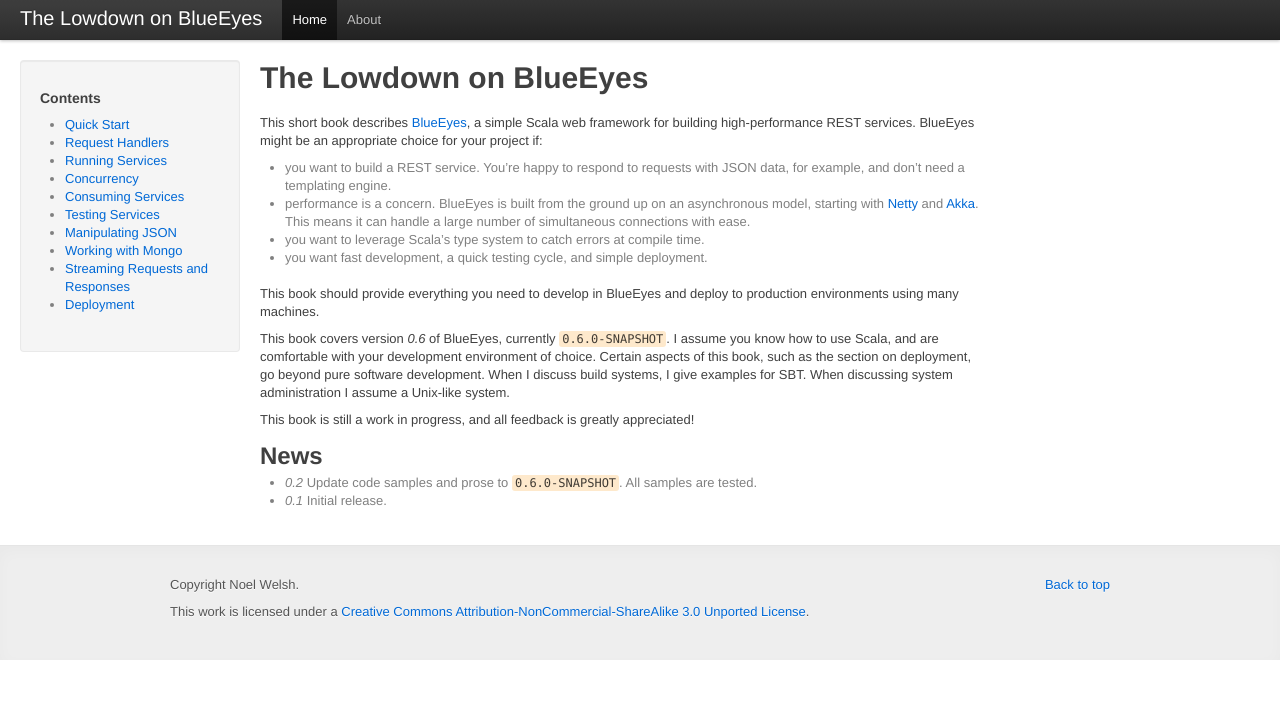
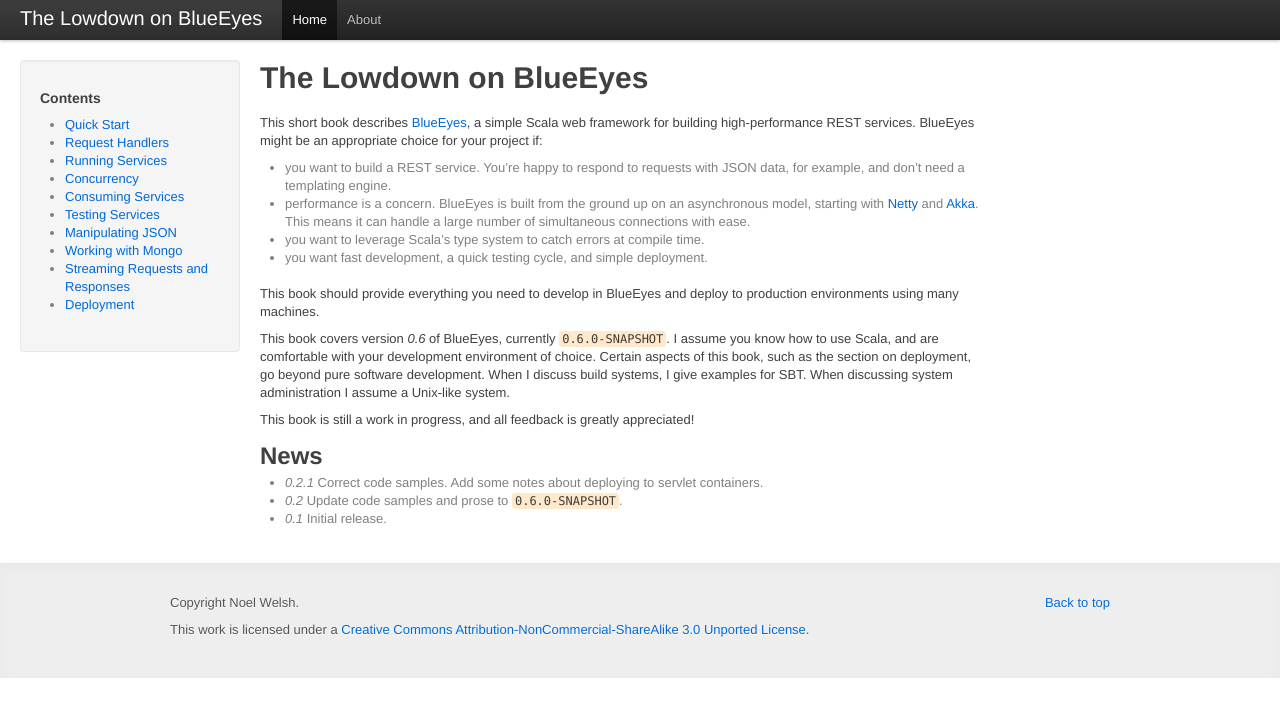
Before and after one commit to noelwelsh/making-eyes, a Jekyll site: the page built from index.markdown, in a window 1280 px wide. Shown: the top 717 px of the page. Built offline with Jekyll 4.4.1, drawn with Linux system fonts in a browser that asks for light colours.

Commit message:
Note updates in the news section.

```diff
--- a/index.markdown
+++ b/index.markdown
@@ -18,5 +18,6 @@ This book is still a work in progress, and all feedback is greatly appreciated!
 
 ## News
 
-- *0.2* Update code samples and prose to `0.6.0-SNAPSHOT`. All samples are tested.
+- *0.2.1* Correct code samples. Add some notes about deploying to servlet containers.
+- *0.2* Update code samples and prose to `0.6.0-SNAPSHOT`.
 - *0.1* Initial release.
```
